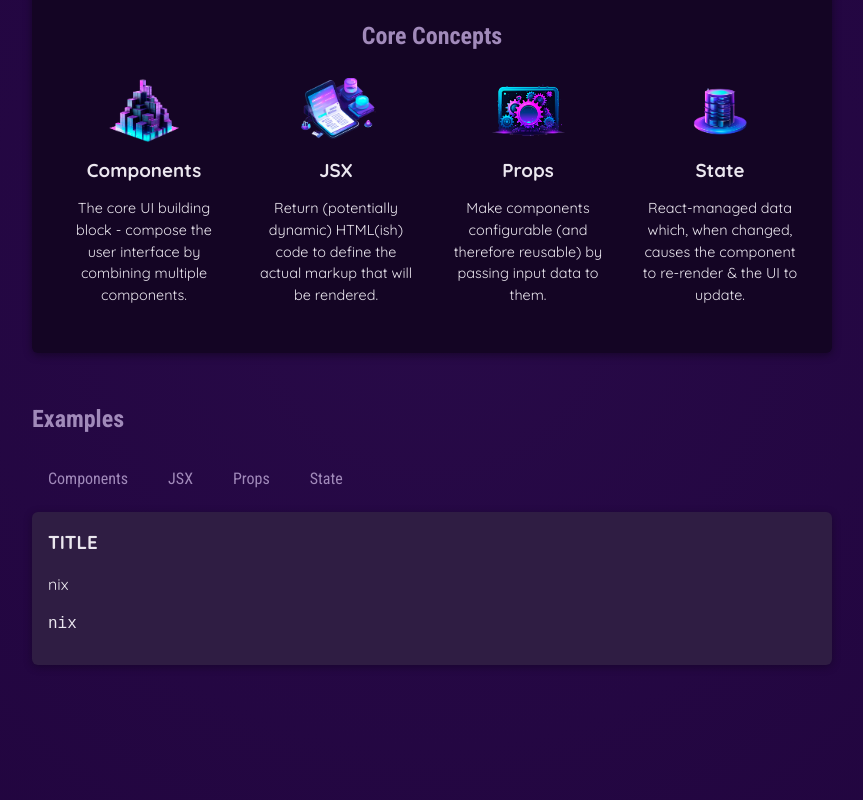
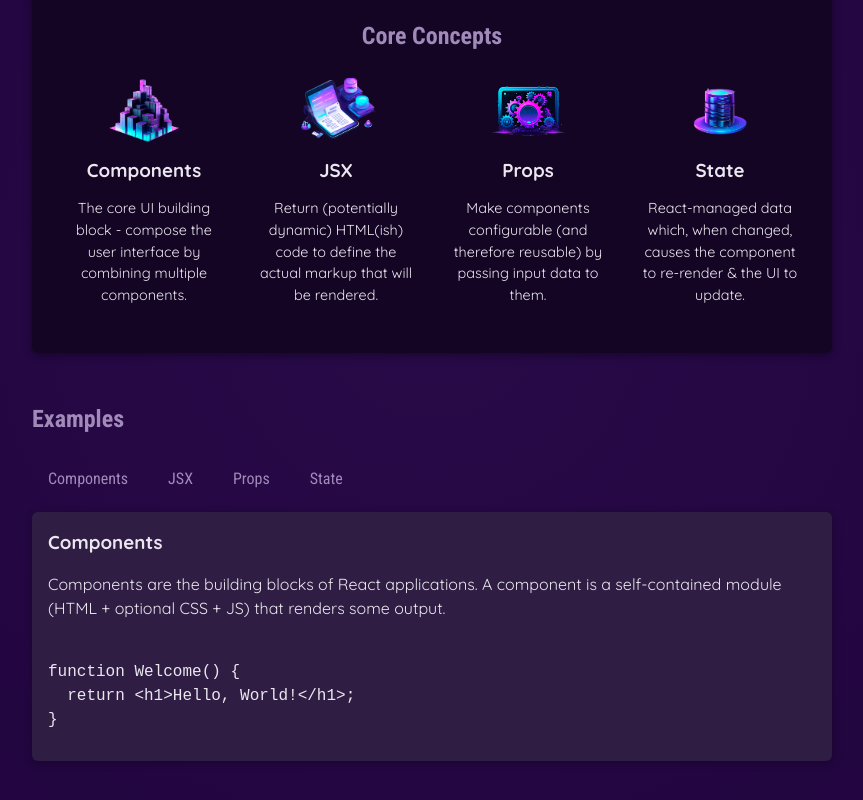
Before and after one commit to felixcanditt/react-basics-demo, a React (Vite) app: page / in a window 1280 px wide. Shown: the part 346-1146 px from the top of the page, without its empty margins (208-1071 px from the left). Built offline with nearby package versions, Linux system fonts and the light colour scheme.

Commit message:
changed how data is displayed

```diff
--- a/src/App.jsx
+++ b/src/App.jsx
@@ -7,7 +7,7 @@ import CoreConcept from './components/CoreConcept';
 import TabButton from './components/TabButton';
 
 function App() {
-  const [clickedTab, setClickedTab] = useState('');
+  const [clickedTab, setClickedTab] = useState('components');
 
   function showNumber(number) {
     console.log(number);
@@ -31,38 +31,26 @@ function App() {
           <menu>
             <TabButton
               title={EXAMPLES.components.title}
-              onShowNumber={() => setClickedTab(1)}
+              onShowNumber={() => setClickedTab('components')}
             />
             <TabButton
               title={EXAMPLES.jsx.title}
-              onShowNumber={() => setClickedTab(2)}
+              onShowNumber={() => setClickedTab('jsx')}
             />
             <TabButton
               title={EXAMPLES.props.title}
-              onShowNumber={() => setClickedTab(3)}
+              onShowNumber={() => setClickedTab('props')}
             />
             <TabButton
               title={EXAMPLES.state.title}
-              onShowNumber={() => setClickedTab(4)}
+              onShowNumber={() => setClickedTab('state')}
             />
           </menu>
           <div id="tab-content">
-            <h3>TITLE</h3>
-            <p>
-              {clickedTab === '' ? 'nix' : ''}
-              {clickedTab === 1 ? EXAMPLES.components.description : ''}
-              {clickedTab === 2 ? EXAMPLES.jsx.description : ''}
-              {clickedTab === 3 ? EXAMPLES.props.description : ''}
-              {clickedTab === 4 ? EXAMPLES.state.description : ''}
-            </p>
+            <h3>{EXAMPLES[clickedTab].title}</h3>
+            <p>{EXAMPLES[clickedTab].description}</p>
             <pre>
-              <code>
-                {clickedTab === '' ? 'nix' : ''}
-                {clickedTab === 1 ? EXAMPLES.components.code : ''}
-                {clickedTab === 2 ? EXAMPLES.jsx.code : ''}
-                {clickedTab === 3 ? EXAMPLES.props.code : ''}
-                {clickedTab === 4 ? EXAMPLES.state.code : ''}
-              </code>
+              <code>{EXAMPLES[clickedTab].code}</code>
             </pre>
           </div>
         </section>
```
